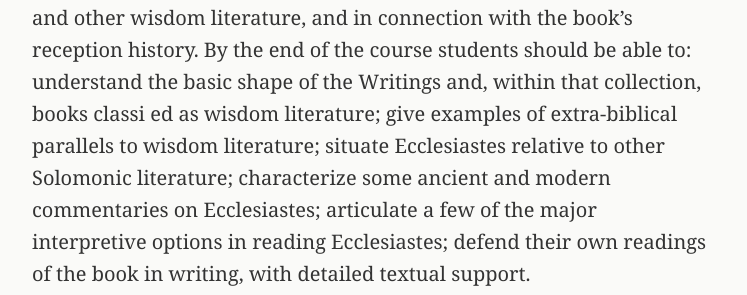
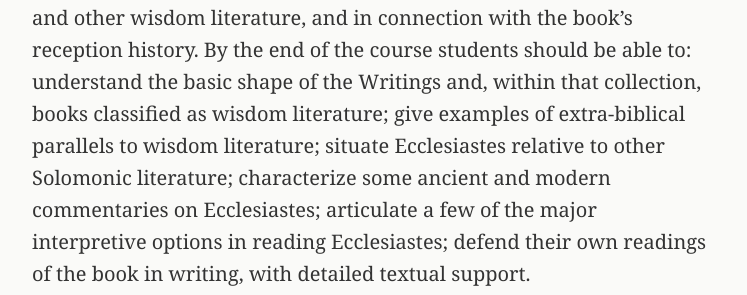
Before and after one commit to danieldriver/danieldriver.github.io, a Jekyll site: the page built from _pages/hb-3116.md, in a window 1280 px wide and 900 px high. Shown: the part 343-638 px from the top of the window, without its empty margins (266-1013 px from the left). Built offline with Jekyll 4.4.1, drawn with Linux system fonts in a browser that asks for light colours; some of the changed text lies outside the part shown.

Commit message:
fix gremlin from ligature

```diff
--- a/_pages/hb-3116.md
+++ b/_pages/hb-3116.md
@@ -13,7 +13,7 @@ In this course Ecclesiastes will be studied in the context of the
 Writings and other wisdom literature, and in connection with the book’s
 reception history. By the end of the course students should be able to:
 understand the basic shape of the Writings and, within that collection,
-books classi ed as wisdom literature; give examples of extra-biblical
+books classified as wisdom literature; give examples of extra-biblical
 parallels to wisdom literature; situate Ecclesiastes relative to other
 Solomonic literature; characterize some ancient and modern commentaries
 on Ecclesiastes; articulate a few of the major interpretive options in
```
